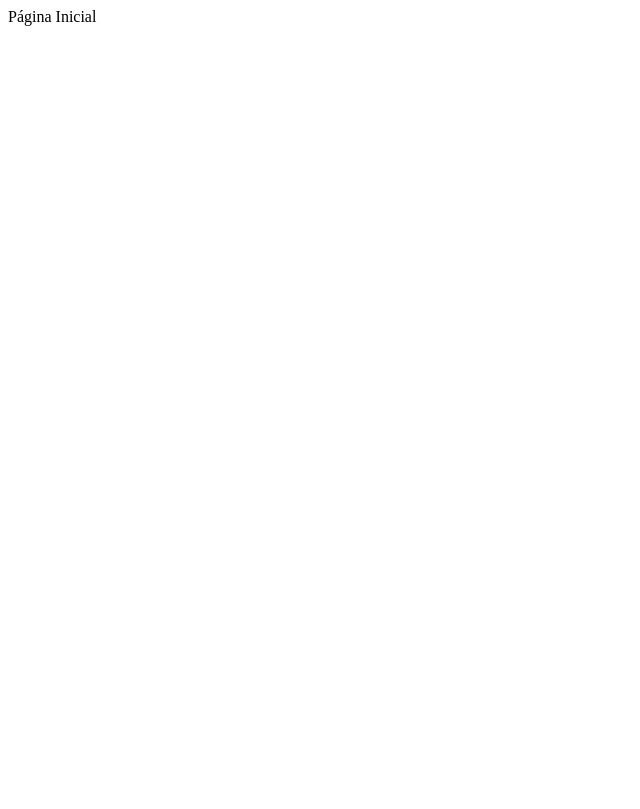
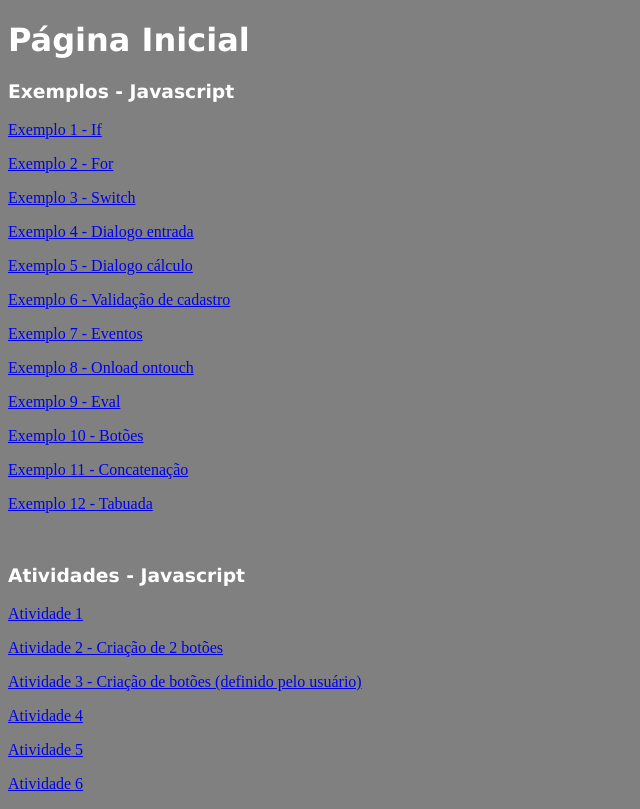
Before and after one commit to gustavopchek/pi1, a plain HTML site: page index.html in a window 1280 px wide. Shown: the whole page, without its empty margins (0-640 px from the left). Drawn offline with Linux system fonts and the light colour scheme.

Commit message:
Pagina index

```diff
--- a/index.html
+++ b/index.html
@@ -2,8 +2,37 @@
 <html lang="pt-br">
 <head>
 <meta charset="utf-8">
-
+<style type= "text/css">
+	body{
+		background-color: gray;
+	}
+	h1, h3{
+		color: white;
+		font-family: verdana;
+	}
+</style>
 <body>
-	Página Inicial
+	<h1>Página Inicial</h6>
+	<h3>Exemplos - Javascript</h3>
+	<p><a href="exemplos_javascript/exemplo1-if.html">Exemplo 1 - If</a></p>
+	<p><a href="exemplos_javascript/exemplo2-for.html">Exemplo 2 - For</a></p>
+	<p><a href="exemplos_javascript/exemplo3-switch.html">Exemplo 3 - Switch</a></p>
+	<p><a href="exemplos_javascript/exemplo4-dialogo_endrada.html">Exemplo 4 - Dialogo entrada</a></p>
+	<p><a href="exemplos_javascript/exemplo5-dialogo_calculo.html">Exemplo 5 - Dialogo cálculo</a></p>
+	<p><a href="exemplos_javascript/exemplo6-validacao_cadastro.html">Exemplo 6 - Validação de cadastro</a></p>
+	<p><a href="exemplos_javascript/exemplo7-eventos1.html">Exemplo 7 - Eventos</a></p>
+	<p><a href="exemplos_javascript/exemplo8-onload_ontouch.html">Exemplo 8 - Onload ontouch</a></p>
+	<p><a href="exemplos_javascript/exemplo9-eval.html">Exemplo 9 - Eval</a></p>
+	<p><a href="exemplos_javascript/exemplo10-botoes.html">Exemplo 10 - Botões</a></p>
+	<p><a href="exemplos_javascript/exemplo11-concatenacao.html">Exemplo 11 - Concatenação</a></p>
+	<p><a href="exemplos_javascript/exemplo12-tabuada.html">Exemplo 12 - Tabuada</a></p>
+	<br>
+	<h3>Atividades - Javascript</h3>
+	<p><a href="atividades_javascript/atividade1.html">Atividade 1</a></p>
+	<p><a href="atividades_javascript/atividade2.html">Atividade 2 - Criação de 2 botões</a></p>
+	<p><a href="atividades_javascript/atividade3.html">Atividade 3 - Criação de botões (definido pelo usuário)</a></p>
+	<p><a href="atividades_javascript/atividade4.html">Atividade 4</a></p>
+	<p><a href="atividades_javascript/atividade5.html">Atividade 5</a></p>
+	<p><a href="atividades_javascript/atividade6.html">Atividade 6</a></p>
 </body>
 </html>
```
